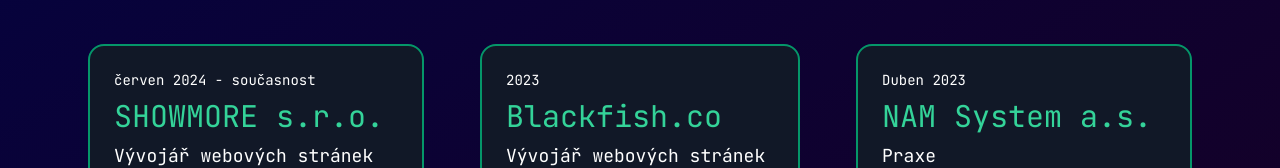
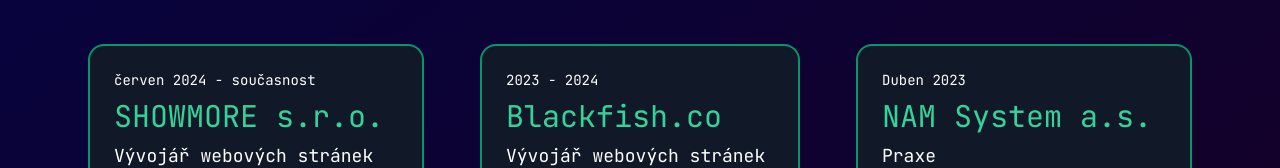
Before and after one commit to JaZafier00716/landing_page, a Next.js app: page /experience in a window 1280 px wide. Shown: the part 213-381 px from the top of the page. Built offline with nearby package versions, Linux system fonts and the light colour scheme.

Commit message:
modified:   app/experience/page.tsx

```diff
--- a/app/experience/page.tsx
+++ b/app/experience/page.tsx
@@ -53,7 +53,7 @@
       >
         <Job
           delay={0.2}
-          time="2023"
+          time="2023 - 2024"
           company="Blackfish.co"
           position="Vývojář webových stránek"
           skills={[
```
